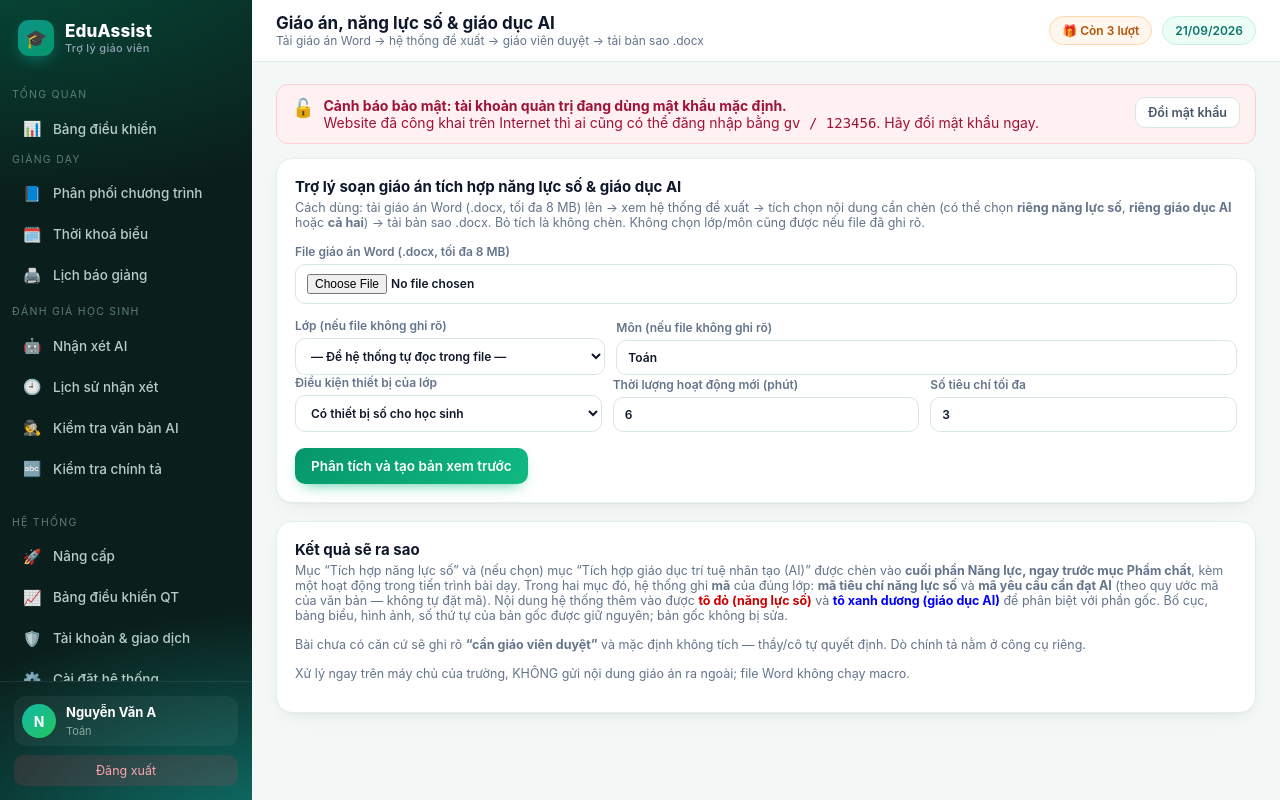
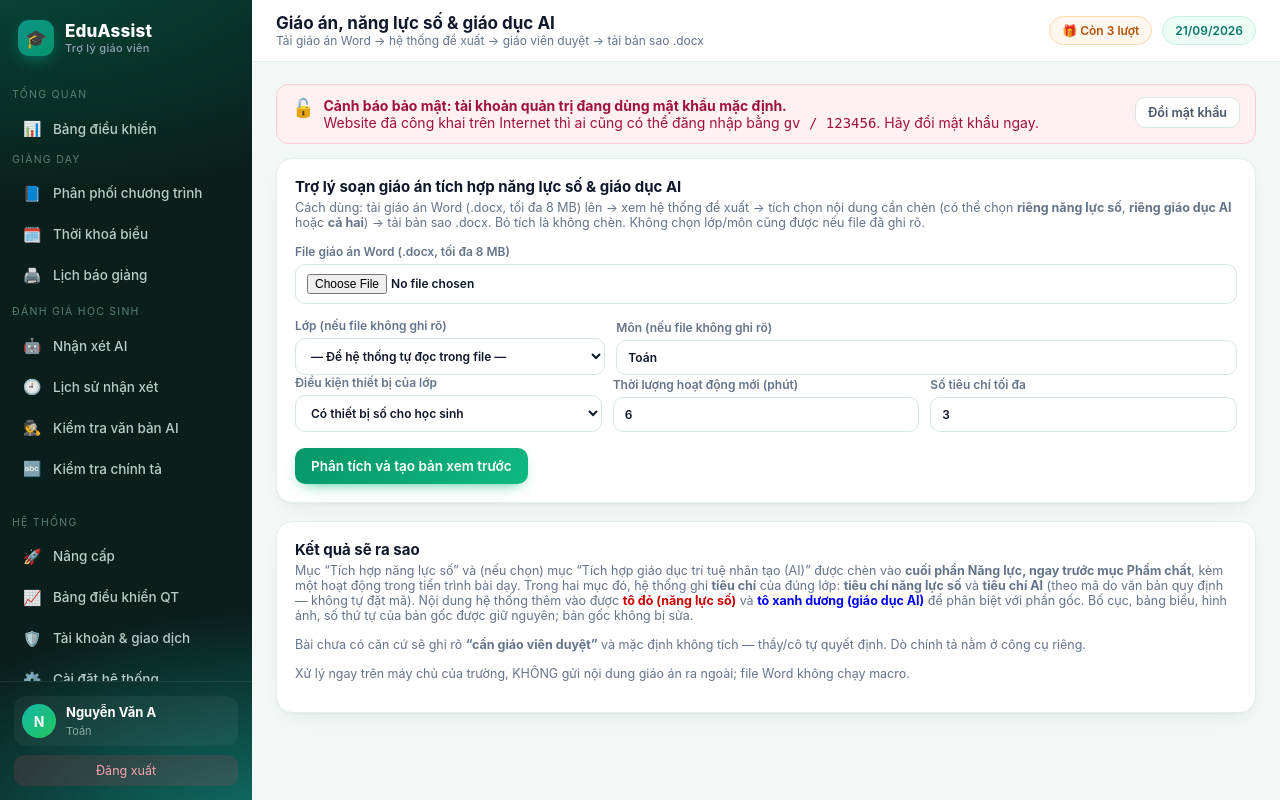
Before and after one commit to nguyenduympe-alt/Assss, a Flask app: page /giao-an/ in a window 1280 px wide. Run offline with Flask 3, Linux system fonts and the light colour scheme; the visitor is signed in with stand-in values (Sample User, id 1); data comes from the database, SQL or seed files in the repository; data that the repository does not hold is empty.

Commit message:
Sua chu: muc Tich hop giao duc AI dung chu 'Tieu chi' truoc ma AI (giong muc nang luc so, thay cho 'Ma'); don dung dong 'Tieu chi ...' khi chay lai (RE_DONG_DO_HE_THONG) + bo kiem tra chay lai 3 lan khong nhan muc AI

```diff
--- a/app/modules/giao_an.py
+++ b/app/modules/giao_an.py
@@ -431,8 +431,8 @@ RE_HOAT_DONG_HE_THONG = re.compile(
 
 RE_DONG_DO_HE_THONG = re.compile(
     r"^\s*(?:\d+\s*\.\s*(?:Tiêu chí|Mạch)|·\s*\[QUY ĐỊNH\]|·\s*\[ĐỀ XUẤT\]|"
-    r"·\s*(?:Mục tiêu|Minh chứng đánh giá|Căn cứ chọn mạch|Hoạt động gợi ý|Nội dung lớp|"
-    r"CẦN GIÁO VIÊN DUYỆT)|"
+    r"·\s*(?:Mục tiêu|Tiêu chí|Mã|Mạch|Minh chứng đánh giá|Căn cứ chọn mạch|Hoạt động gợi ý|"
+    r"Nội dung lớp|CẦN GIÁO VIÊN DUYỆT)|"
     r"Nguồn:\s*(?:Khung nội dung|Thông tư 02/2025|Công văn 3456|Quyết định 2422|Công văn 5588)|"
     r"Hoạt động tích hợp (?:năng lực số|giáo dục AI)|Mục tiêu:|Thời lượng:|Công cụ:|Các bước:|"
     r"Nhiệm vụ của giáo viên:|Nhiệm vụ của học sinh:|Sản phẩm học tập:|"
--- a/app/modules/nld_tich_hop.py
+++ b/app/modules/nld_tich_hop.py
@@ -619,9 +619,9 @@ def _nhan_muc_ai(so_nld):
 def soan_muc_tieu_ai(ten_bai, lop, mon, chon_ai):
     """Soạn các dòng cho mục “Tích hợp giáo dục trí tuệ nhân tạo (AI)”.
 
-    Ghi MÃ yêu cầu cần đạt AI của đúng lớp (mã do văn bản QĐ 2422/QĐ-BGDĐT quy định — hệ thống
-    KHÔNG tự đặt mã), kèm mạch/chủ đề, nội dung lớp, mục tiêu và minh chứng — song song với cách
-    mục “Tích hợp năng lực số” ghi mã tiêu chí. Không đưa khối “[QUY ĐỊNH]/[ĐỀ XUẤT]” vào tài liệu.
+    Ghi TIÊU CHÍ theo mã yêu cầu cần đạt AI của đúng lớp (mã do văn bản QĐ 2422/QĐ-BGDĐT quy
+    định — hệ thống KHÔNG tự đặt mã), kèm mạch/chủ đề, nội dung lớp, mục tiêu và minh chứng —
+    song song với cách mục “Tích hợp năng lực số” ghi tiêu chí. Không đưa khối “[QUY ĐỊNH]/[ĐỀ XUẤT]” vào tài liệu.
     """
     dong = []
     for i, x in enumerate(chon_ai, 1):
@@ -631,12 +631,12 @@ def soan_muc_tieu_ai(ten_bai, lop, mon, chon_ai):
             # Ghi MÃ yêu cầu cần đạt AI của đúng lớp — giống cách mục năng lực số ghi mã
             # tiêu chí (mã do văn bản của Bộ quy định, hệ thống không tự đặt).
             _m0 = ds_ma[0]
-            dong.append((f"{i}. Mã {_m0['ma']} — {_m0.get('mach_ten', x['ten_mach'])} "
+            dong.append((f"{i}. Tiêu chí {_m0['ma']} — {_m0.get('mach_ten', x['ten_mach'])} "
                          f"({(x.get('ten_cap') or '').lower()}, lớp {lop or '…'}) — "
                          f"“{_m0['yccd'].rstrip('.')}”"
                          f"{' (nội dung mở rộng)' if _m0.get('mo_rong') else ''}", "tieuchi"))
             for _m in ds_ma[1:]:
-                dong.append((f"   · Mã {_m['ma']} — {_m.get('chu_de_ten', '')} — "
+                dong.append((f"   · Tiêu chí {_m['ma']} — {_m.get('chu_de_ten', '')} — "
                              f"“{_m['yccd'].rstrip('.')}”"
                              f"{' (nội dung mở rộng)' if _m.get('mo_rong') else ''}", "tieuchi"))
         else:
@@ -1147,12 +1147,12 @@ def kiem_tra_dau_ra(doc, pt, chon, ket_qua, goc_doan=None):
             dat.append(f"Mã giáo dục AI {_m} hợp lệ: có trong kho, đúng lớp "
                        f"{pt.get('lop')}, đúng mạch “{_k.get('mach_ten', '')}”.")
         if _ma_mong_doi and not _ma_trong_muc:
-            loi.append("Mục giáo dục AI chưa ghi mã yêu cầu cần đạt nào dù kho có mã của lớp — "
-                       "mục AI phải ghi mã như mục năng lực số.")
+            loi.append("Mục giáo dục AI chưa ghi tiêu chí (mã yêu cầu cần đạt) nào dù kho có mã "
+                       "của lớp — mục AI phải ghi tiêu chí như mục năng lực số.")
             cung.append(loi[-1])
         if _ma_trong_muc:
-            dat.append(f"Mục giáo dục AI có ghi {len(_ma_trong_muc)} mã yêu cầu cần đạt của đúng lớp "
-                       f"(mã do Quyết định 2422/QĐ-BGDĐT quy định).")
+            dat.append(f"Mục giáo dục AI có ghi {len(_ma_trong_muc)} tiêu chí (mã yêu cầu cần đạt) "
+                       f"của đúng lớp do Quyết định 2422/QĐ-BGDĐT quy định.")
 
     # 2c. thiết kế hoạt động chỉ ghi hoạt động, KHÔNG ghi mã chỉ báo trong dòng hoạt động
     _mau_ma = re.compile(r"\b\d\.\d\.(?:CB|TC|NC)\d[a-z]?\b")
--- a/app/templates/giao_an_upload.html
+++ b/app/templates/giao_an_upload.html
@@ -47,8 +47,8 @@
  <h3>Kết quả sẽ ra sao</h3>
  <p class="sub">Mục “Tích hợp năng lực số” và (nếu chọn) mục “Tích hợp giáo dục trí tuệ nhân tạo (AI)” được
  chèn vào <b>cuối phần Năng lực, ngay trước mục Phẩm chất</b>, kèm một hoạt động trong tiến trình bài dạy.
- Trong hai mục đó, hệ thống ghi <b>mã</b> của đúng lớp: <b>mã tiêu chí năng lực số</b> và
- <b>mã yêu cầu cần đạt AI</b> (theo quy ước mã của văn bản — không tự đặt mã). Nội dung hệ thống thêm vào được
+ Trong hai mục đó, hệ thống ghi <b>tiêu chí</b> của đúng lớp: <b>tiêu chí năng lực số</b> và
+ <b>tiêu chí AI</b> (theo mã do văn bản quy định — không tự đặt mã). Nội dung hệ thống thêm vào được
  <b style="color:#c00">tô đỏ (năng lực số)</b> và <b style="color:#00f">tô xanh dương (giáo dục AI)</b>
  để phân biệt với phần gốc. Bố cục, bảng biểu, hình ảnh,
  số thứ tự của bản gốc được giữ nguyên; bản gốc không bị sửa.</p>
```
Also changed, not shown: app/templates/giao_an_duyet.html (+7 -6 lines).
